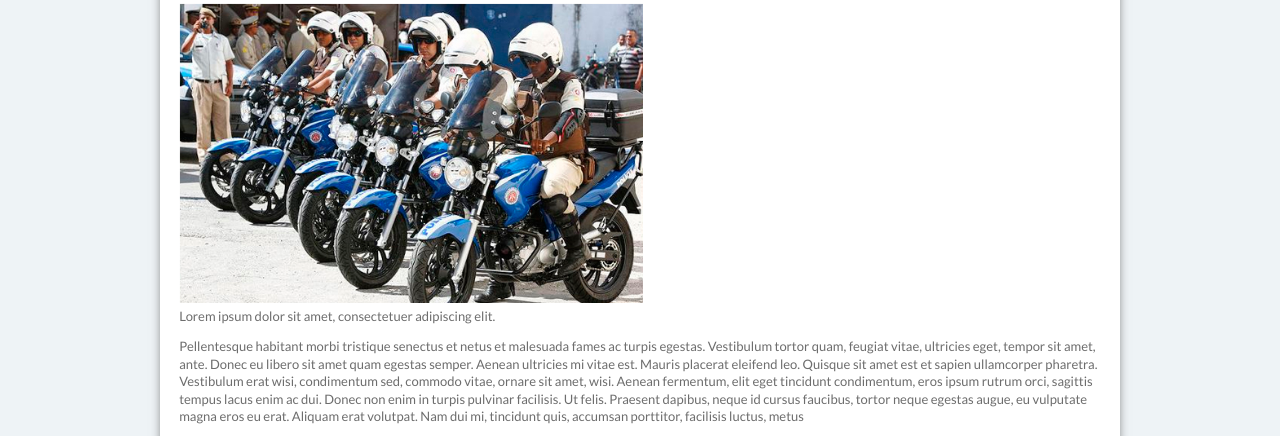
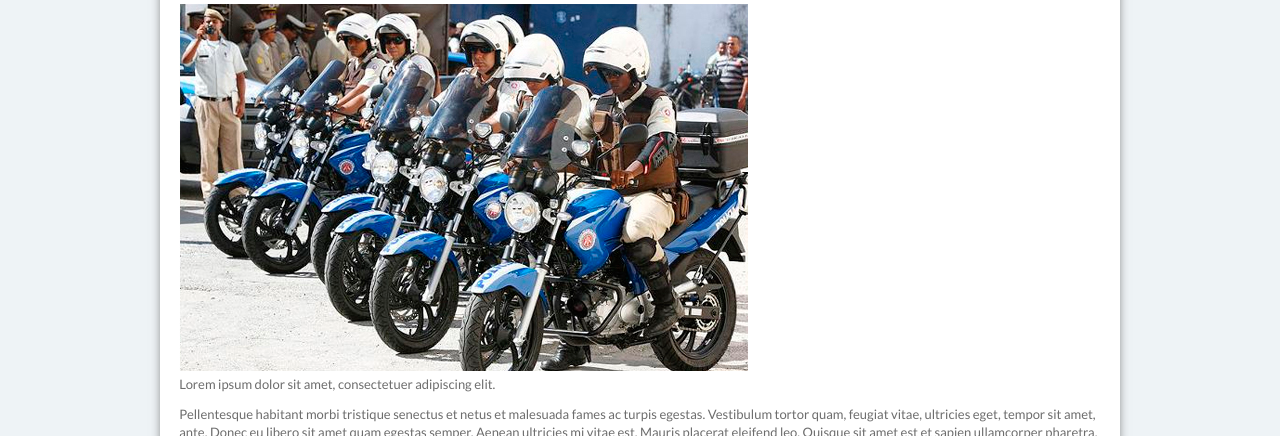
Before and after one commit to flira/Fiscaliza2016, a plain HTML site: page noticia.html in a window 1280 px wide. Shown: the part 342-778 px from the top of the page. Drawn offline with Linux system fonts and the light colour scheme.

Commit message:
Update estilo.css

```diff
--- a/tcu/css/estilo.css
+++ b/tcu/css/estilo.css
@@ -613,7 +613,7 @@ __________________________________________________________________*/
     margin: 0 0 4em;
     padding: 2em 2%;
 }
-.single.card img {
+.single.card.dNoticia img {
 	max-height:300px;
 }
 /* HOME */
```
